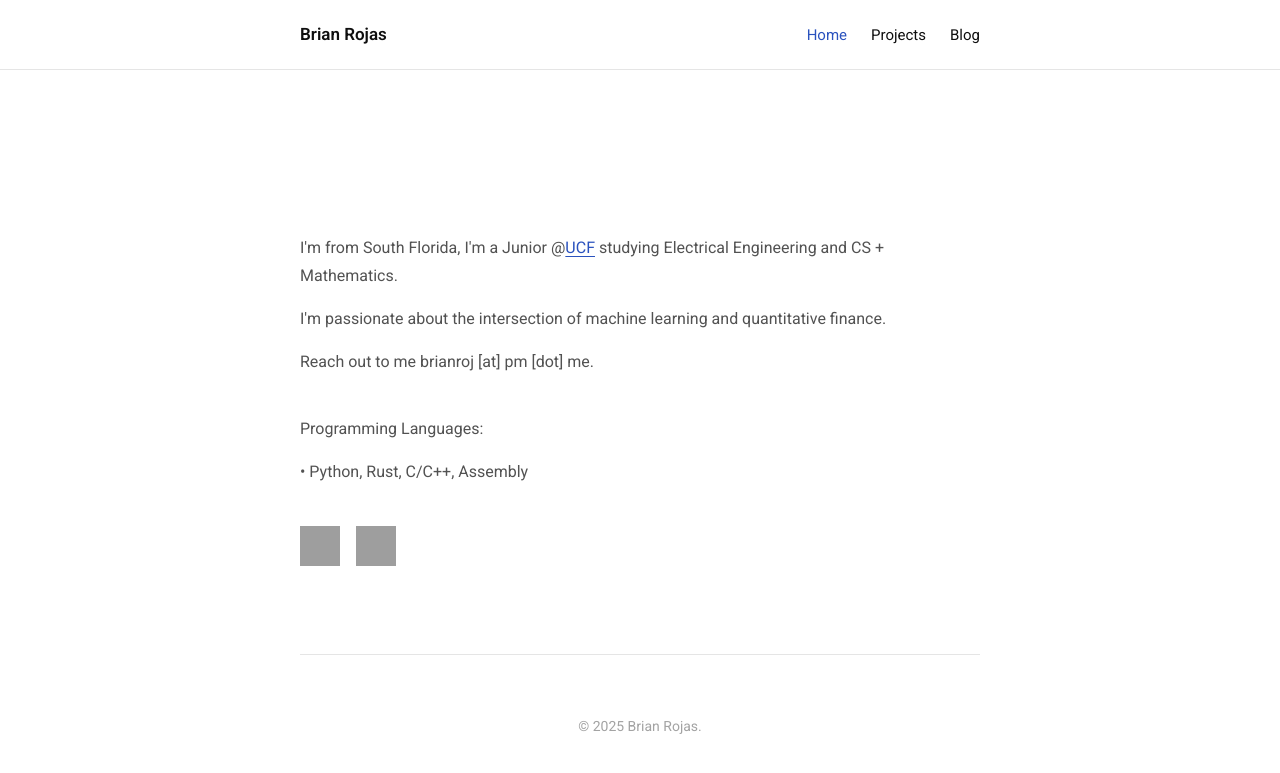
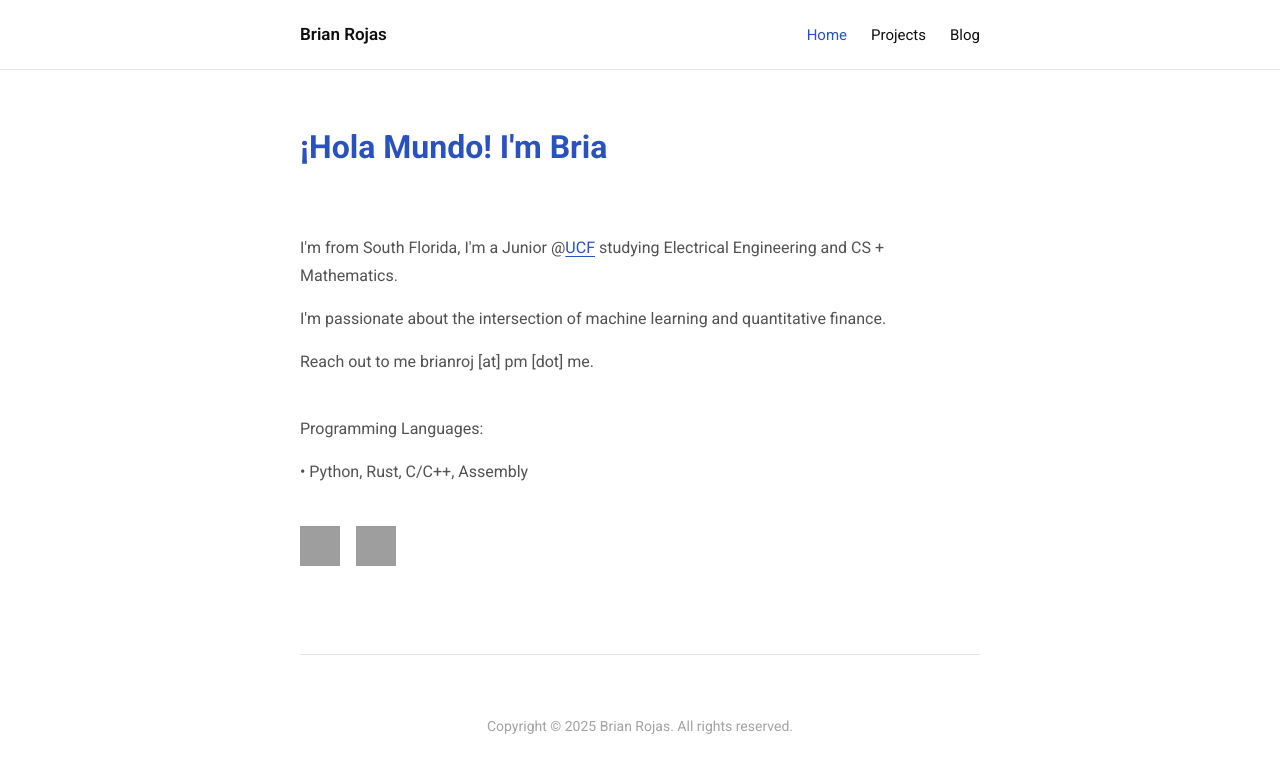
Before and after one commit to brianrojrc/brianrojrc.github.io, a Jekyll site: the page built from index.md, in a window 1280 px wide. Shown: the top 773 px of the page. Built offline with Jekyll 4.4.1, drawn with Linux system fonts in a browser that asks for light colours; some of the changed lines change nothing that is shown; grey boxes are pictures that could not be loaded.

Commit message:
Update default.html

```diff
--- a/_layouts/default.html
+++ b/_layouts/default.html
@@ -23,11 +23,60 @@
         {{ content }}
 
         <footer>
-            <p>© 2025 Brian Rojas.</p>
+            <p>Copyright © 2025 Brian Rojas. All rights reserved.</p>
         </footer>
     </main>
 
     <script>
+        // Typing animation
+        const phrases = [
+            "¡Hola Mundo! I'm Brian",
+            "Hello World! I'm Brian",
+            "你好世界! I'm Brian"
+        ];
+
+        let phraseIndex = 0;
+        let charIndex = 0;
+        let isDeleting = false;
+        let typingSpeed = 100;
+
+        function type() {
+            const typingTitle = document.getElementById('typingTitle');
+            if (!typingTitle) return;
+
+            const currentPhrase = phrases[phraseIndex];
+
+            if (!isDeleting) {
+                // Typing forward
+                typingTitle.innerHTML = currentPhrase.substring(0, charIndex + 1);
+                charIndex++;
+                typingSpeed = 100;
+
+                if (charIndex === currentPhrase.length) {
+                    isDeleting = true;
+                    typingSpeed = 2000; // Pause at end
+                }
+            } else {
+                // Deleting backward
+                typingTitle.innerHTML = currentPhrase.substring(0, charIndex - 1);
+                charIndex--;
+                typingSpeed = 50;
+
+                if (charIndex === 0) {
+                    isDeleting = false;
+                    phraseIndex = (phraseIndex + 1) % phrases.length;
+                    typingSpeed = 500; // Pause before typing next phrase
+                }
+            }
+
+            setTimeout(type, typingSpeed);
+        }
+
+        // Start typing animation when page loads
+        window.addEventListener('DOMContentLoaded', function() {
+            setTimeout(type, 500);
+        });
+
         // Smooth scrolling for anchor links
         document.querySelectorAll('a[href^="#"]').forEach(anchor => {
             anchor.addEventListener('click', function (e) {
```
